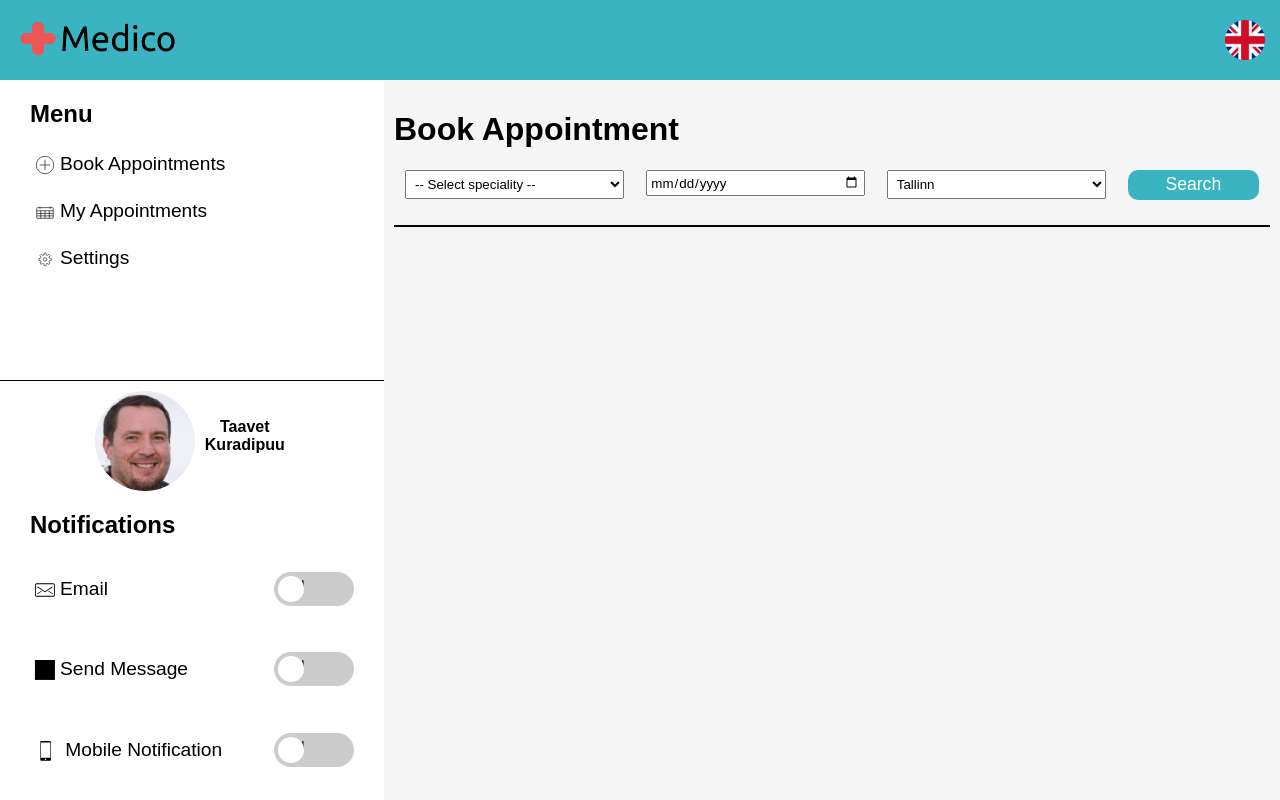
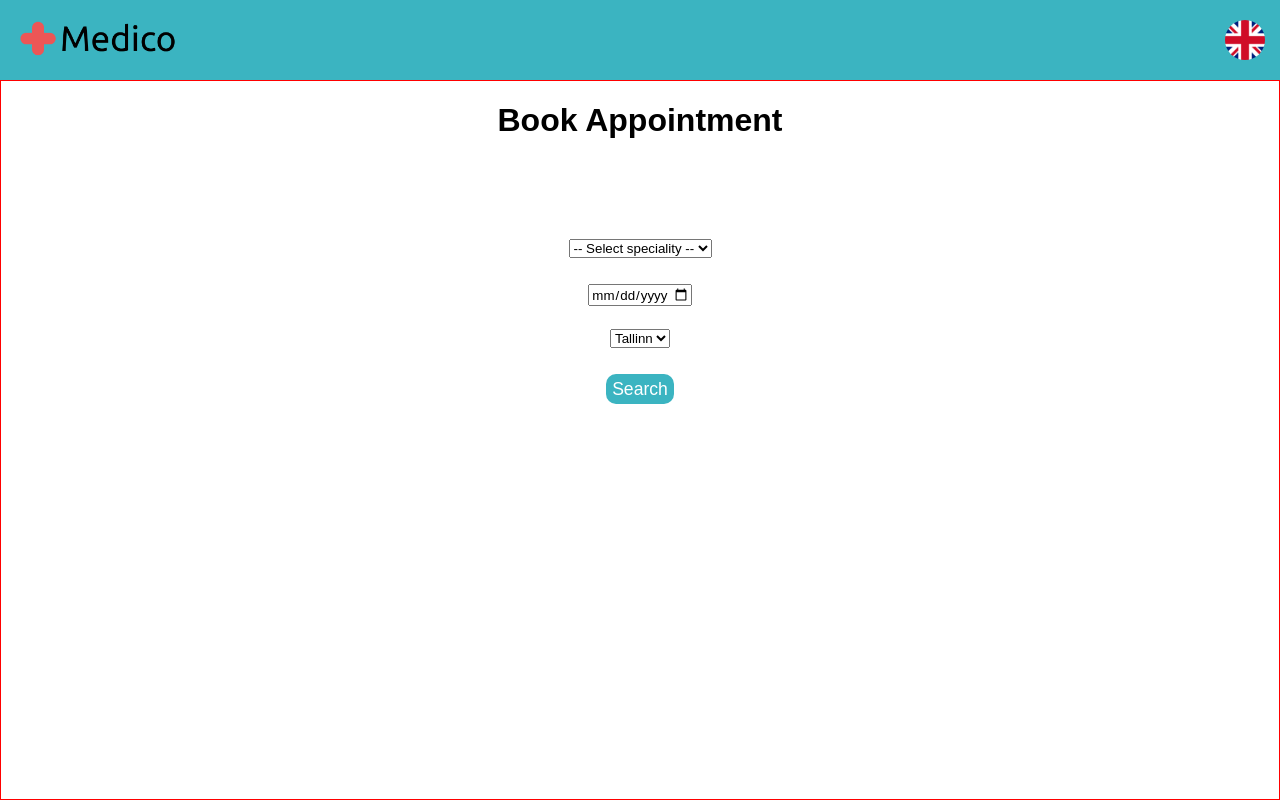
Before and after one commit to rrorrolfo/doc_booking, a React (Create React App) app: page / in a window 1280 px wide. Built offline with nearby package versions, Linux system fonts and the light colour scheme.

Commit message:
Added conditional styling to filter component if it when app is first rendered

```diff
--- a/src/App.js
+++ b/src/App.js
@@ -1,5 +1,6 @@
 import React, { Component } from 'react';
 import './App.css';
+import { BrowserRouter, Route } from "react-router-dom";
 import Header from "./components/Header";
 import Nav from "./components/Nav";
 import Dashboard from "./components/Dashboard";
@@ -11,7 +12,8 @@ class App extends Component {
 
   state = {
     doctorResults: "",
-    noResults: true
+    noResults: true,
+    isMainPage: true
   }
 
   assignResults = speciality => {
@@ -19,23 +21,26 @@ class App extends Component {
 
     this.setState({
       doctorResults: results,
-      noResults: false
+      noResults: false,
+      isMainPage: false
     })
 
   }
 
   render() {
     return (
+      <BrowserRouter>
         <div>
           <Header />
           <div id="content_wrapper">
             <Nav />
-          <Filters displayResults={ this.assignResults }/>
+            <Filters displayResults={ this.assignResults } isLanding= { this.state.isMainPage }/>
             <Dashboard />
             <DoctorResults  results= { this.state.doctorResults } emptyResults={ this.state.noResults }/>
           </div>
 
         </div>
+      </BrowserRouter>
     );
   }
 }
--- a/src/components/Fiters.js
+++ b/src/components/Fiters.js
@@ -26,7 +26,7 @@ class Filters extends Component {
 
     render () {
         return(
-            <div className="Filters">
+            <div className={ this.props.isLanding ? ("landing_filters") : ("Filters")}>
                 <h1>Book Appointment</h1>
 
                 <form onSubmit={ this.handleSubmit }>
--- a/src/styles/filters.css
+++ b/src/styles/filters.css
@@ -37,3 +37,23 @@
     border: none;
     color: white;
 }
+
+.landing_filters {
+    position: fixed;
+    top: 80px;
+    width: 100%;
+    height: calc(100vh - 80px);
+    z-index: 10000;
+    border: 1px solid red;
+    background-color: white;
+    text-align: center;
+}
+
+.landing_filters h1 {
+    margin-bottom: 100px;
+}
+
+.landing_filters .input_wrapper {
+    margin-top: 20px;
+    margin-bottom: 20px;
+}
```
Lines whose indentation alone changed are shown as unchanged.
